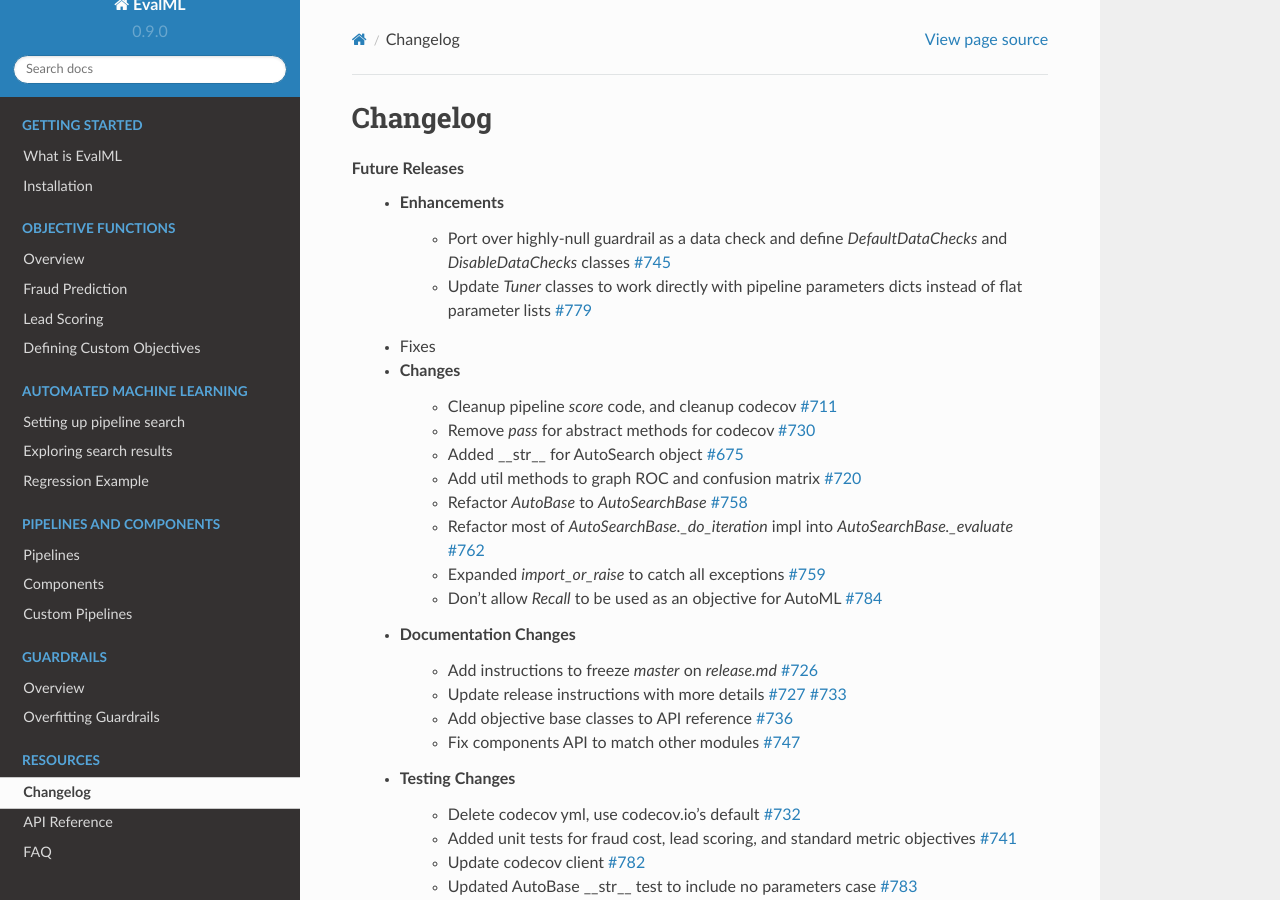
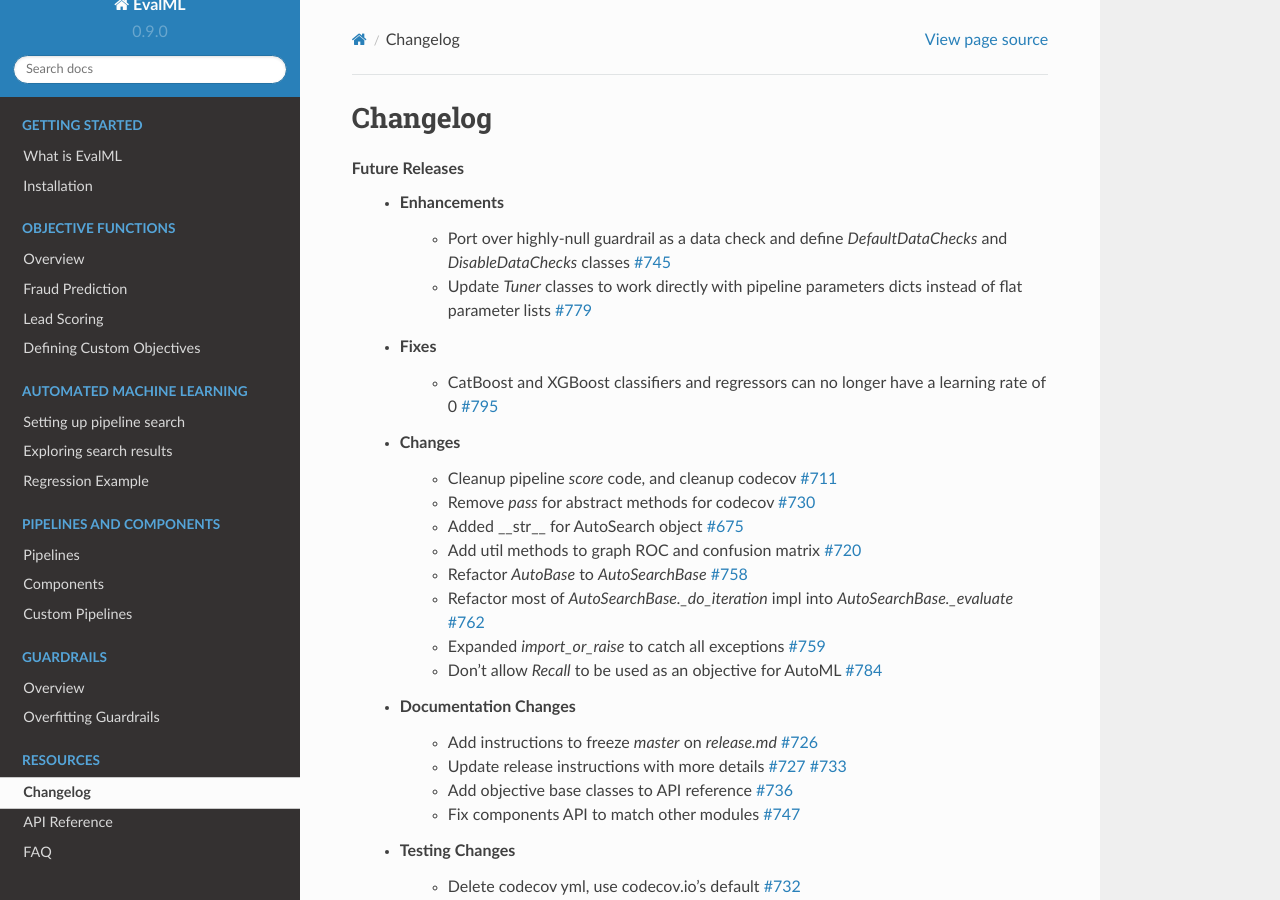
Before and after one commit to alteryx/evalml, a Sphinx documentation site: the page built from docs/source/changelog.rst, in a window 1280 px wide and 900 px high. Built offline with Sphinx 7.4.7 and the Read the Docs theme 2.0.0, drawn with Linux system fonts in a browser that asks for light colours; comment, search, counter and statistics services are not loaded.

Commit message:
Update changelog

```diff
--- a/docs/source/changelog.rst
+++ b/docs/source/changelog.rst
@@ -7,6 +7,7 @@
         * Port over highly-null guardrail as a data check and define `DefaultDataChecks` and `DisableDataChecks` classes :pr:`745`
         * Update `Tuner` classes to work directly with pipeline parameters dicts instead of flat parameter lists :pr:`779`
     * Fixes
+        * CatBoost and XGBoost classifiers and regressors can no longer have a learning rate of 0 :pr:`795`
     * Changes
         * Cleanup pipeline `score` code, and cleanup codecov :pr:`711`
         * Remove `pass` for abstract methods for codecov :pr:`730`
```
